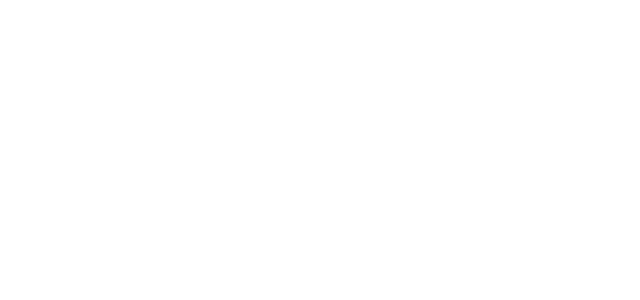
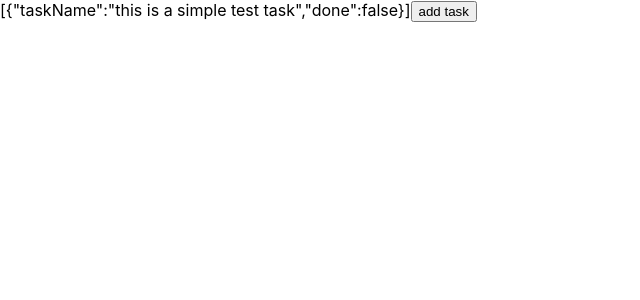
Before and after one commit to lotfazardev/mytodo, a React (Create React App) app: page / in a window 1280 px wide. Shown: the top 300 px of the page, without its empty margins (0-640 px from the left). Built offline with nearby package versions, Linux system fonts and the light colour scheme.

Commit message:
INIT simple redux logic for todo state management

```diff
--- a/src/App.js
+++ b/src/App.js
@@ -1,12 +1,12 @@
 import React from 'react';
 import './App.scss';
+import UserTasks from './components/userTasks/UserTasks';
 
 function App() {
   return (
     <div className="App">
-
+      <UserTasks/>
     </div>
   );
 }
-
 export default App;
--- /dev/null
+++ b/src/components/redux/Actions.js
@@ -0,0 +1,23 @@
+const ADD_ITEM = "ADD_ITEM"
+const CHANGE_STATE_ITEM = "CHANGE_STATE_ITEM"
+
+const addItem = (value) => {
+    return {
+        type: ADD_ITEM ,
+        payload : value
+    }
+}
+
+const changeStateItem = (index) => {
+    return {
+        type: CHANGE_STATE_ITEM ,
+        payload : index
+    }
+}
+
+export {
+    ADD_ITEM,
+    addItem,
+    CHANGE_STATE_ITEM,
+    changeStateItem
+};
--- /dev/null
+++ b/src/components/redux/Reducer.js
@@ -0,0 +1,32 @@
+import { ADD_ITEM, CHANGE_STATE_ITEM } from './Actions'
+
+const initialState = {
+    "tasks": [
+        {
+            "taskName": "this is a simple test task",
+            "done": false
+        }
+    ]
+}
+
+const Reducer = (state = initialState, action) => {
+    switch (action.type) {
+        case ADD_ITEM: return {
+            "tasks" : [
+                ...state.tasks,
+                {
+                    "taskName": `another task`,
+                    "done" : false
+                }
+            ]
+        }
+        case CHANGE_STATE_ITEM: return {
+            "tasks" : [
+                ...state.tasks
+            ]
+        }
+        default: return state
+    }
+}
+
+export default Reducer
--- /dev/null
+++ b/src/components/redux/Store.js
@@ -0,0 +1,6 @@
+import {createStore} from 'redux';
+import Reducer from './Reducer';
+
+const store = createStore(Reducer);
+
+export default store;
--- /dev/null
+++ b/src/components/userTasks/UserTasks.js
@@ -0,0 +1,16 @@
+import React from 'react';
+import { useSelector, useDispatch } from 'react-redux';
+import { addItem } from "../redux/Actions"
+function UserTasks() {
+    const tasks = useSelector(state => state.tasks)
+    const dispatch = useDispatch()
+
+    return (
+        <div className="App">
+            <span>{JSON.stringify(tasks)}</span>
+            <button onClick={() => dispatch(addItem())}>add task</button>
+        </div>
+    );
+}
+
+export default UserTasks;
```
Also changed, not shown: src/index.js (+5 -2 lines).
